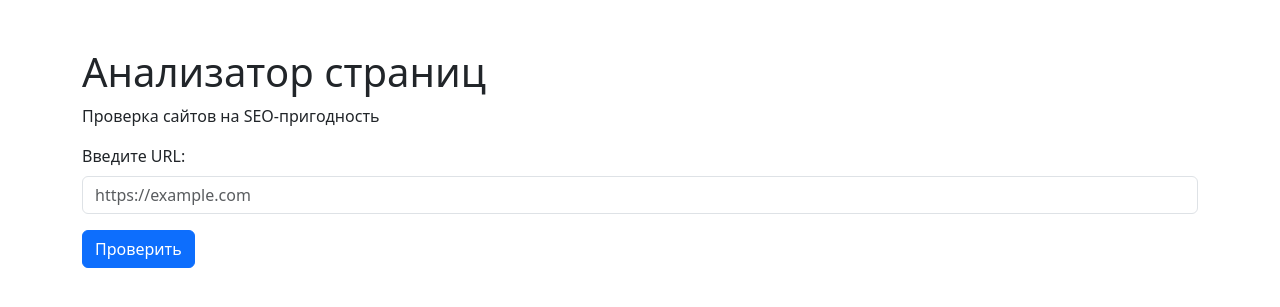
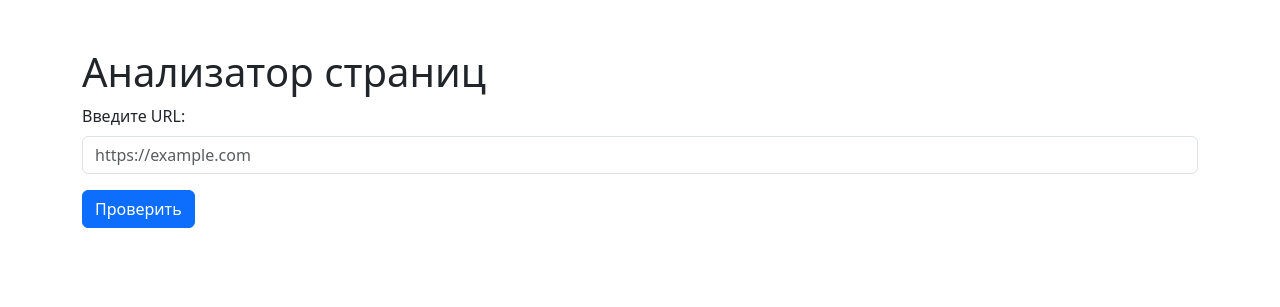
Before and after one commit to Robinwurst/python-project-83, a Flask app: page / in a window 1280 px wide. Shown: the part 56-363 px from the top of the page. Run offline with Flask 3, Linux system fonts and the light colour scheme; some libraries are stand-ins or nearby versions.

Commit message:
third step

```diff
--- a/page_analyzer/templates/index.html
+++ b/page_analyzer/templates/index.html
@@ -19,7 +19,7 @@
 
     <div class="container mt-5">
         <h1>Анализатор страниц</h1>
-        <p>Проверка сайтов на SEO-пригодность</p>
+
 
         <!-- Форма для ввода URL -->
         <form action="{{ url_for('add_url') }}" method="post">
```
